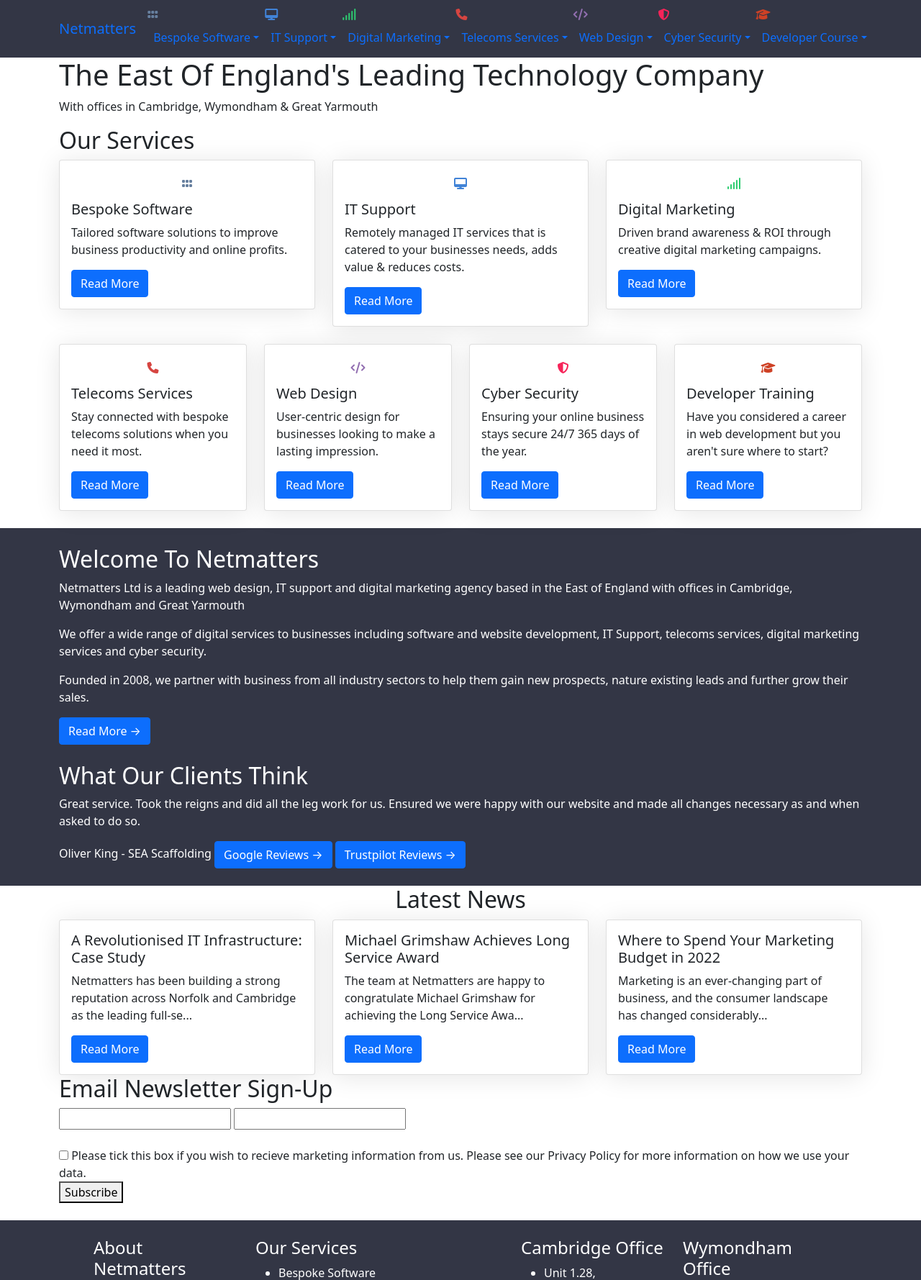
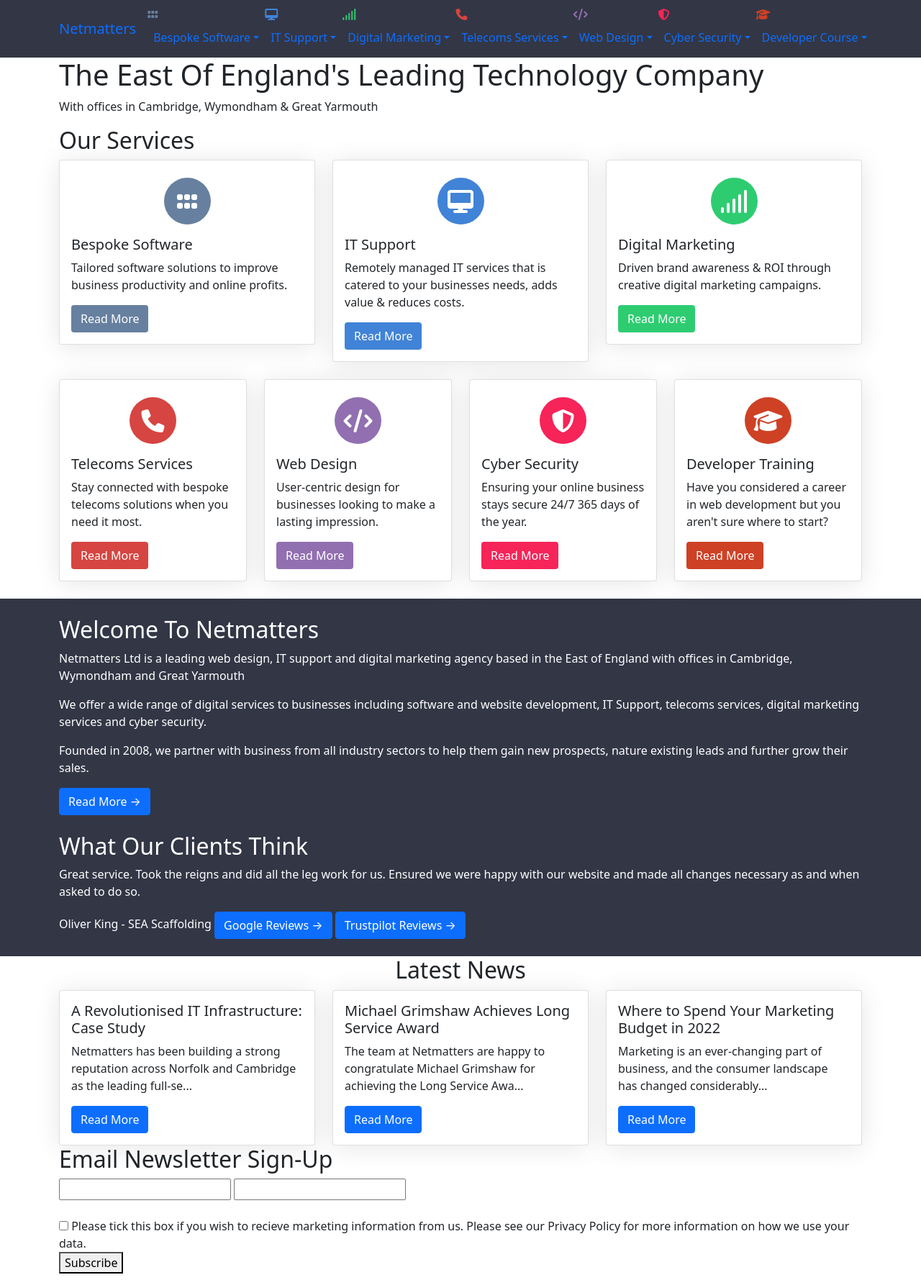
Before and after one commit to DanielGoreSCS/HTML-CSS-Reflection, a PHP site: page / in a window 1280 px wide. Shown: the top 1779 px of the page at 72% size. Run offline with PHP 8.4, Linux system fonts and the light colour scheme; some libraries are stand-ins or nearby versions.

Commit message:
Added icon circle
Added circular background to icons in cards. Added colour functions.

```diff
--- a/css/style.css
+++ b/css/style.css
@@ -1,3 +1,31 @@
+.besp-soft {
+  background-color: #67809F;
+}
+
+.it-sup {
+  background-color: #4183D7;
+}
+
+.dig-mark {
+  background-color: #2ECC71;
+}
+
+.tel-serv {
+  background-color: #D64541;
+}
+
+.web-des {
+  background-color: #926FB1;
+}
+
+.cyb-sec {
+  background-color: #F62459;
+}
+
+.dev-train {
+  background-color: #CE4125;
+}
+
 .services {
   width: 225px;
   margin-bottom: 30px;
@@ -59,8 +87,44 @@ footer a:hover {
   color: #CE4125;
 }
 
+.icon-rounded {
+  width: 65px;
+  height: 65px;
+  color: #fff;
+  border-radius: 50%;
+  border: none;
+  text-decoration: none;
+  display: inline-flex;
+  align-items: center;
+  justify-content: center;
+}
+.icon-rounded.fa-grip {
+  background-color: #67809F;
+}
+.icon-rounded.fa-desktop {
+  background-color: #4183D7;
+}
+.icon-rounded.fa-signal {
+  background-color: #2ECC71;
+}
+.icon-rounded.fa-phone {
+  background-color: #D64541;
+}
+.icon-rounded.fa-code {
+  background-color: #926FB1;
+}
+.icon-rounded.fa-shield-halved {
+  background-color: #F62459;
+}
+.icon-rounded.fa-graduation-cap {
+  background-color: #CE4125;
+}
+
 .card {
   box-shadow: 0 3px 35px rgba(0, 0, 0, 0.1);
+}
+.card .btn {
+  color: #fff;
 }
 .card:hover {
   background-color: #67809F;
--- a/index.html
+++ b/index.html
@@ -122,71 +122,71 @@
             <div class="row">
                 <div class="col-md-4 mb-4">
                     <div class="card pt-4">
-                        <i class="fa-solid fa-grip mx-auto"></i>
+                        <i class="fa-solid fa-grip icon-rounded besp-soft fa-2x mx-auto"></i>
                         <div class="card-body">
                             <h5 class="card-title">Bespoke Software</h5>
                             <p class="card-text">Tailored software solutions to improve business productivity and online profits&period;</p>
-                            <a href="#" class="btn btn-primary">Read More</a>
+                            <a href="#" class="btn besp-soft">Read More</a>
                         </div>
                     </div>
                 </div>
                 <div class="col-md-4 mb-4">
                     <div class="card pt-4">
-                        <i class="fa-solid fa-desktop mx-auto"></i>
+                        <i class="fa-solid fa-desktop icon-rounded it-sup fa-2x mx-auto"></i>
                         <div class="card-body">
                             <h5 class="card-title">IT Support</h5>
                             <p class="card-text">Remotely managed IT services that is catered to your businesses needs&comma; adds value &amp; reduces costs&period;</p>
-                            <a href="#" class="btn btn-primary">Read More</a>
+                            <a href="#" class="btn it-sup">Read More</a>
                         </div>
                     </div>
                 </div>
                 <div class="col-md-4 mb-4">
                     <div class="card pt-4">
-                        <i class="fa-solid fa-signal mx-auto"></i>
+                        <i class="fa-solid fa-signal icon-rounded dig-mark fa-2x mx-auto"></i>
                         <div class="card-body">
                             <h5 class="card-title">Digital Marketing</h5>
                             <p class="card-text">Driven brand awareness &amp; ROI through creative digital marketing campaigns&period;</p>
-                            <a href="#" class="btn btn-primary">Read More</a>
+                            <a href="#" class="btn dig-mark">Read More</a>
                         </div>
                     </div>
                 </div>
                 <div class="col-md-6 col-lg-3 mb-4">
                     <div class="card pt-4">
-                        <i class="fa-solid fa-phone mx-auto"></i>
+                        <i class="fa-solid fa-phone icon-rounded tel-serv fa-2x mx-auto"></i>
                         <div class="card-body">
                             <h5 class="card-title">Telecoms Services</h5>
                             <p class="card-text">Stay connected with bespoke telecoms solutions when you need it most&period;</p>
-                            <a href="#" class="btn btn-primary">Read More</a>
+                            <a href="#" class="btn tel-serv">Read More</a>
                         </div>
                     </div>
                 </div>
                 <div class="col-md-6 col-lg-3 mb-4">
                     <div class="card pt-4">
-                        <i class="fa-solid fa-code mx-auto"></i>
+                        <i class="fa-solid fa-code icon-rounded web-des fa-2x mx-auto"></i>
                         <div class="card-body">
                             <h5 class="card-title">Web Design</h5>
                             <p class="card-text">User&hyphen;centric design for businesses looking to make a lasting impression&period;</p>
-                            <a href="#" class="btn btn-primary">Read More</a>
+                            <a href="#" class="btn web-des">Read More</a>
                         </div>
                     </div>
                 </div>
                 <div class="col-md-6 col-lg-3 mb-4">
                     <div class="card pt-4">
-                        <i class="fa-solid fa-shield-halved mx-auto"></i>
+                        <i class="fa-solid fa-shield-halved icon-rounded cyb-sec fa-2x mx-auto"></i>
                         <div class="card-body">
                             <h5 class="card-title">Cyber Security</h5>
                             <p class="card-text">Ensuring your online business stays secure 24&#47;7 365 days of the year&period;</p>
-                            <a href="#" class="btn btn-primary">Read More</a>
+                            <a href="#" class="btn cyb-sec">Read More</a>
                         </div>
                     </div>
                 </div>
                 <div class="col-md-6 col-lg-3 mb-4">
                     <div class="card pt-4">
-                        <i class="fa-solid fa-graduation-cap mx-auto"></i>
+                        <i class="fa-solid fa-graduation-cap  icon-rounded dev-train fa-2x mx-auto"></i>
                         <div class="card-body">
                             <h5 class="card-title">Developer Training</h5>
                             <p class="card-text">Have you considered a career in web development but you aren&apos;t sure where to start&quest;</p>
-                            <a href="#" class="btn btn-primary">Read More</a>
+                            <a href="#" class="btn dev-train">Read More</a>
                         </div>
                     </div>
                 </div>
--- a/scss/abstracts/_colors.scss
+++ b/scss/abstracts/_colors.scss
@@ -14,3 +14,31 @@ $web--design: #926FB1;
 $cyber--security: #F62459;
 
 $developer--training: #CE4125;
+
+.besp-soft {
+    background-color: $bespoke--software;
+}
+
+.it-sup {
+    background-color: $it--support;
+}
+
+.dig-mark {
+    background-color: $digital-marketing;
+}
+
+.tel-serv {
+    background-color: $telecoms-services;
+}
+
+.web-des {
+    background-color: $web--design;
+}
+
+.cyb-sec {
+    background-color: $cyber--security;
+}
+
+.dev-train {
+    background-color: $developer--training;
+}
--- a/scss/components/_cards.scss
+++ b/scss/components/_cards.scss
@@ -1,5 +1,8 @@
 @use '../abstracts/colors' as c;
 .card {
+    .btn {
+        color:c.$white;
+    }
     box-shadow: 0 3px 35px rgba(0, 0, 0, 0.1);
     &:hover {
         background-color: c.$bespoke--software;
--- a/scss/components/_icons.scss
+++ b/scss/components/_icons.scss
@@ -27,3 +27,43 @@
 .fa-graduation-cap {
     color: c.$developer--training;
 }
+
+.icon-rounded {
+    width: 65px;
+    height: 65px;
+    color: c.$white;
+    border-radius: 50%;
+    border: none;
+    text-decoration: none;
+    display: inline-flex;
+    align-items: center;
+    justify-content: center;
+
+    &.fa-grip {
+        background-color: c.$bespoke--software;
+    }
+
+    &.fa-desktop {
+        background-color: c.$it--support;
+    }
+
+    &.fa-signal {
+        background-color: c.$digital-marketing;
+    }
+
+    &.fa-phone {
+        background-color: c.$telecoms-services;
+    }
+
+    &.fa-code {
+        background-color: c.$web--design;
+    }
+
+    &.fa-shield-halved {
+        background-color: c.$cyber--security;
+    }
+
+    &.fa-graduation-cap {
+        background-color: c.$developer--training;
+    }
+}
```
Also changed, not shown: 1 other file.
